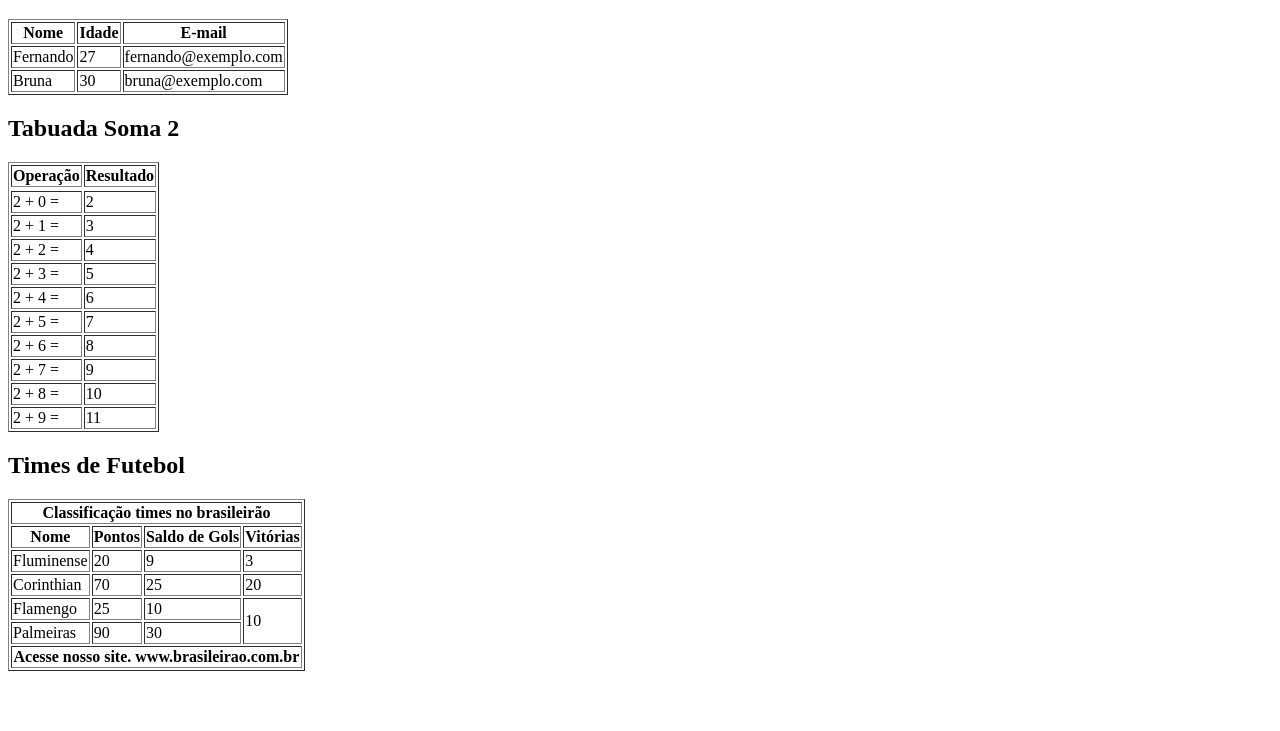
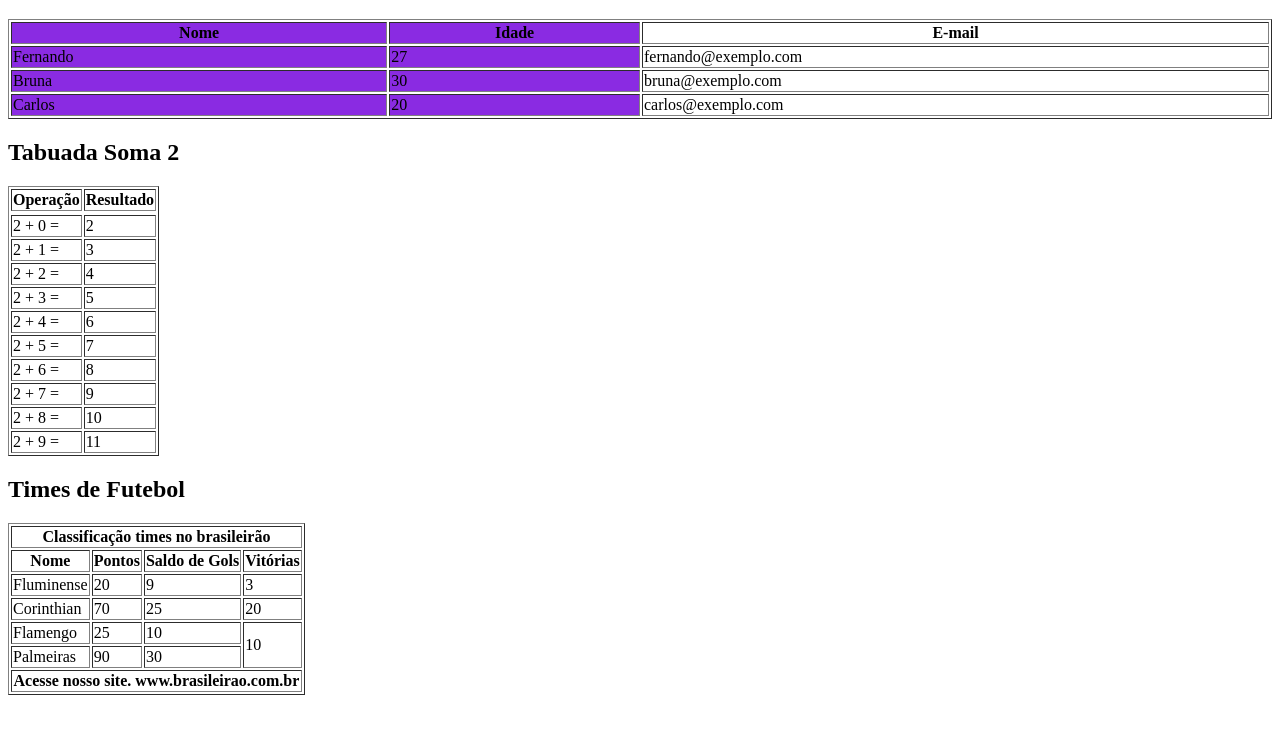
Before and after one commit to CarlosEduardoMendesPereira/Estudando-html, a plain HTML site: page Aula-23-06-2023/index.html in a window 1280 px wide. Shown: the part 61-792 px from the top of the page. Drawn offline with Linux system fonts and the light colour scheme.

Commit message:
Arquivo atualizado

```diff
--- a/Aula-23-06-2023/index.html
+++ b/Aula-23-06-2023/index.html
@@ -14,7 +14,15 @@
     <!-- <tr> Linha de uma tabela -->
     <!-- <td> Representa a celula da tabela -->
     <!-- <th> Representa o titulo da coluna -->
-    <table border="1">
+    <!-- <colgroup> e <col> Tags auxiliares para estilização das colunas na tabela-->
+    <table border="1" style="width: 100%;"> <!-- width: 100% Indica que tabela deve ocupar largura-->
+        <colgroup>
+            <col style="width: 30%; background-color: blueviolet;">
+            <col style="width: 20%; background-color: blueviolet;">
+            <col style="width: 50%;">
+        </colgroup>
+
+
         <tr>
             <th>Nome</th>
             <th>Idade</th>
@@ -29,6 +37,11 @@
             <td>Bruna</td>
             <td>30</td>
             <td>bruna@exemplo.com</td>
+        </tr>
+        <tr>
+            <td>Carlos</td>
+            <td>20</td>
+            <td>carlos@exemplo.com</td>
         </tr>
     </table>
 
@@ -88,6 +101,7 @@
     <!-- <tbody> Define o corpo da tabela -->
     <!-- <tfoot> Define o rodapé da tabela -->
     <table border="1">
+        <!-- THEAD Cabeçalho -->
         <thead>
             <tr>
                 <th colspan="4">Classificação times no brasileirão</th>
@@ -99,7 +113,8 @@
                 <th>Vitórias</th>
             </tr>
         </thead>
-
+        <!-- TBODY Corpo do texto -->
+        <tbody>
             <tr>
                 <td>Fluminense</td>
                 <td>20</td>
@@ -123,9 +138,13 @@
                 <td>90</td>
                 <td>30</td>
             </tr>
+        </tbody>
+        <!-- TFOOT Rodapé do texto -->
+        <tfoot>
             <tr>
                 <th colspan="4">Acesse nosso site. www.brasileirao.com.br</th>
             </tr>
+        </tfoot>
     </table>
 </body>
 
```
Lines whose indentation alone changed are shown as unchanged.
